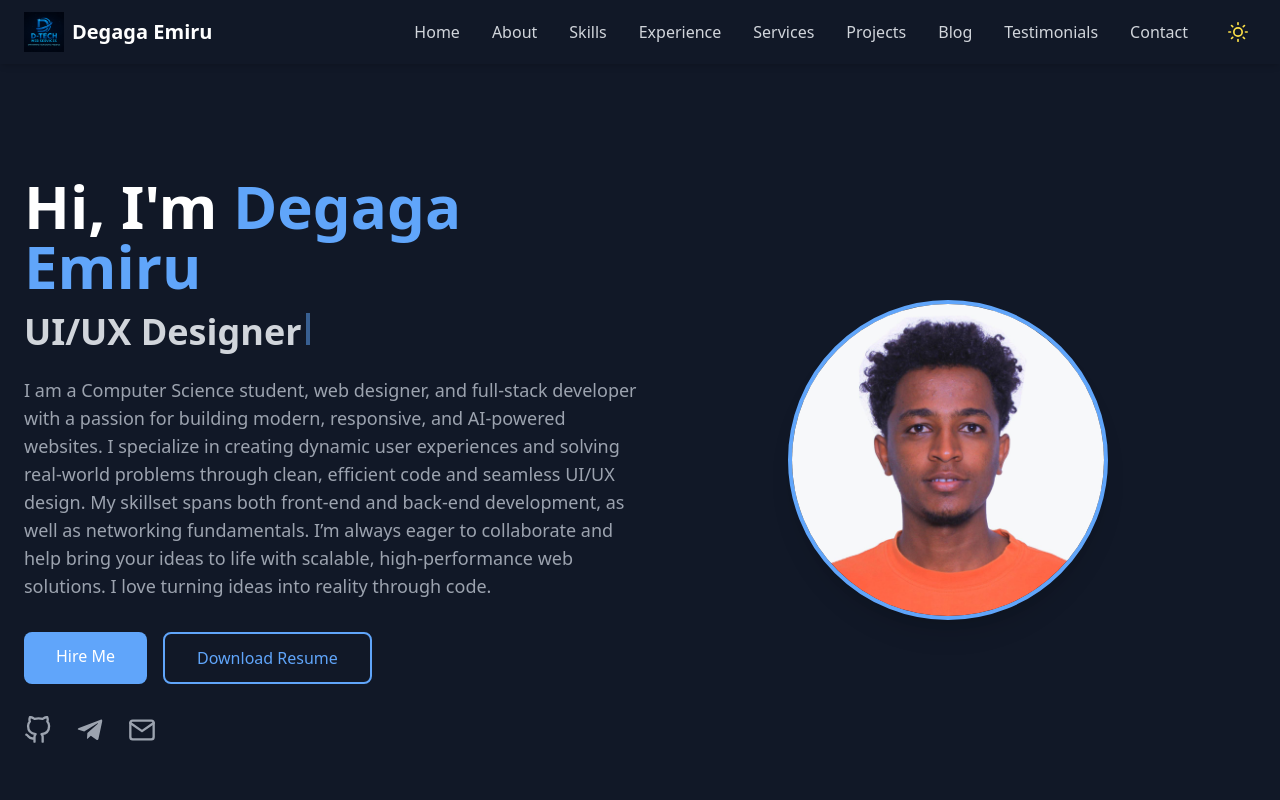
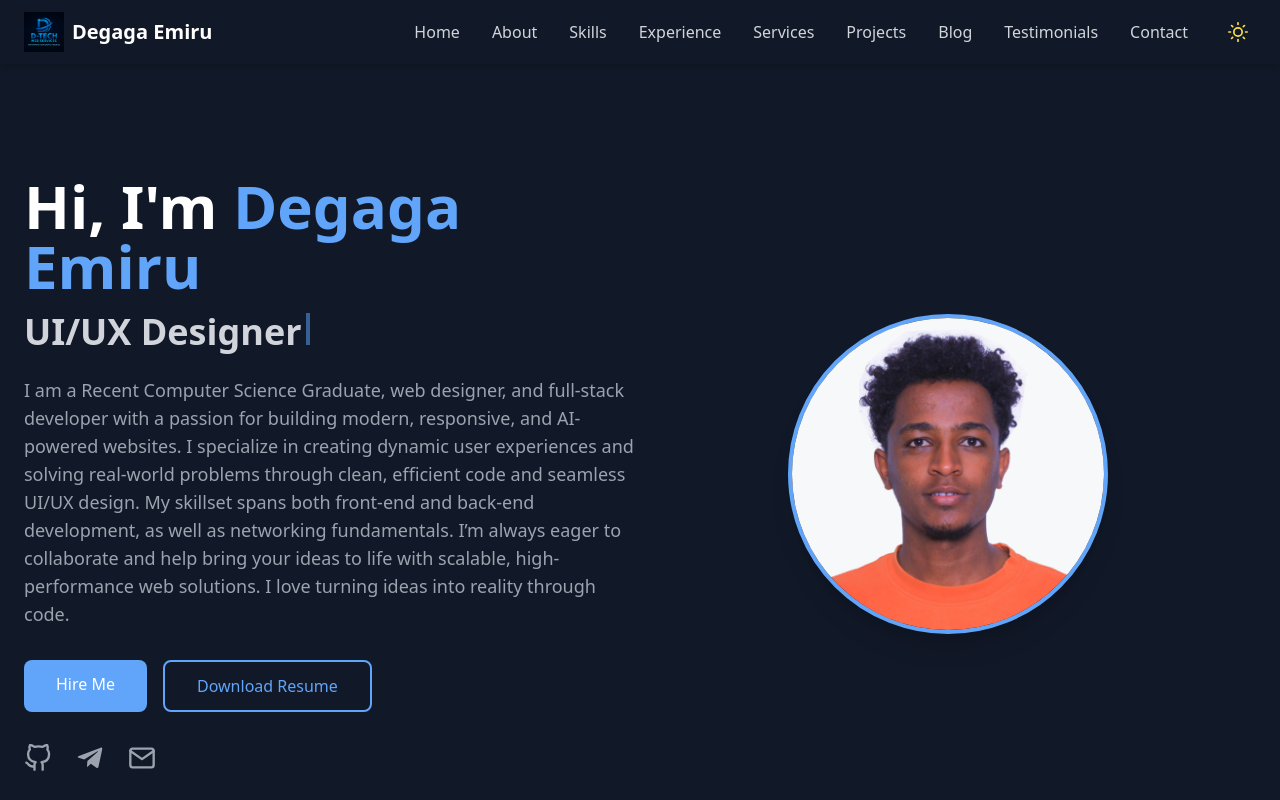
Before and after one commit to Degaga-Emiru/portfolio-website, a React (Vite) app in the folder my-portfolio/: page / in a window 1280 px wide. Shown: the top 800 px of the page. Built offline with nearby package versions, Linux system fonts and the light colour scheme.

Commit message:
update some about

```diff
--- a/my-portfolio/src/sections/Homes.jsx
+++ b/my-portfolio/src/sections/Homes.jsx
@@ -4,7 +4,7 @@ import Typewriter from '../components/Typewriter';
 import { Link } from 'react-scroll';
 import { FiGithub, FiMail } from 'react-icons/fi';
 import { FaTelegramPlane } from 'react-icons/fa';
-import resume from '../assets/Degaga_Emiru_resume.pdf';
+import resume from '../assets/Degaga_Emiru_Resume.pdf';
 import profileImage from '../assets/images/profile.jpg'; // adjust path based on your file location
 
 const Homes = () => {
@@ -26,7 +26,7 @@ const Homes = () => {
             <Typewriter words={professions} />
           </h2>
           <p className="text-lg text-gray-600 dark:text-gray-400 mb-8">
-            I am a Computer Science student, web designer, and full-stack developer with a passion for building modern, responsive,
+            I am a Recent Computer Science Graduate, web designer, and full-stack developer with a passion for building modern, responsive,
             and AI-powered websites. I specialize in creating dynamic user experiences and solving real-world problems through clean,
             efficient code and seamless UI/UX design. My skillset spans both front-end and back-end development, as well as networking fundamentals.
             I’m always eager to collaborate and help bring your ideas to life with scalable, high-performance web solutions.
@@ -46,7 +46,7 @@ const Homes = () => {
             </Link>
             <a
               href={resume}
-              download="Degaga_Emiru_resume.pdf"
+              download="Degaga_Emiru_Resume.pdf"
               target="_blank"
               rel="noopener noreferrer"
               className="px-8 py-3 border-2 border-primary-light dark:border-primary-dark text-primary-light dark:text-primary-dark rounded-lg hover:bg-primary-light hover:text-white dark:hover:bg-primary-dark dark:hover:text-white hover:-translate-y-1 hover:shadow-lg transition-all duration-300 ease-in-out font-medium"
--- a/my-portfolio/src/sections/Projects.jsx
+++ b/my-portfolio/src/sections/Projects.jsx
@@ -6,9 +6,9 @@ import ProjectModal from '../components/ProjectModal';
 const projectsData = [
   {
     title: 'Elgibbor Trading Website',
-    description: 'A professional business website for Elgibbor Import Export company, showcasing their products, services, and corporate identity.',
+    description: 'A professional full-stack business website for Elgibbor Import Export company, showcasing their products, services, and corporate identity with a robust backend.',
     image: '/projects/elgibbor1.png',
-    stack: ['React', 'Tailwind CSS', 'JavaScript'],
+    stack: ['React', 'Tailwind CSS', 'JavaScript', 'Supabase'],
     liveLink: 'https://www.elgibborimportexport.com/',
     githubLink: 'https://github.com/Degaga-Emiru/el-gibbor-trading-website',
     problemSolved: 'Established a strong digital presence for the company to attract international partners and showcase export/import capabilities.',
```
